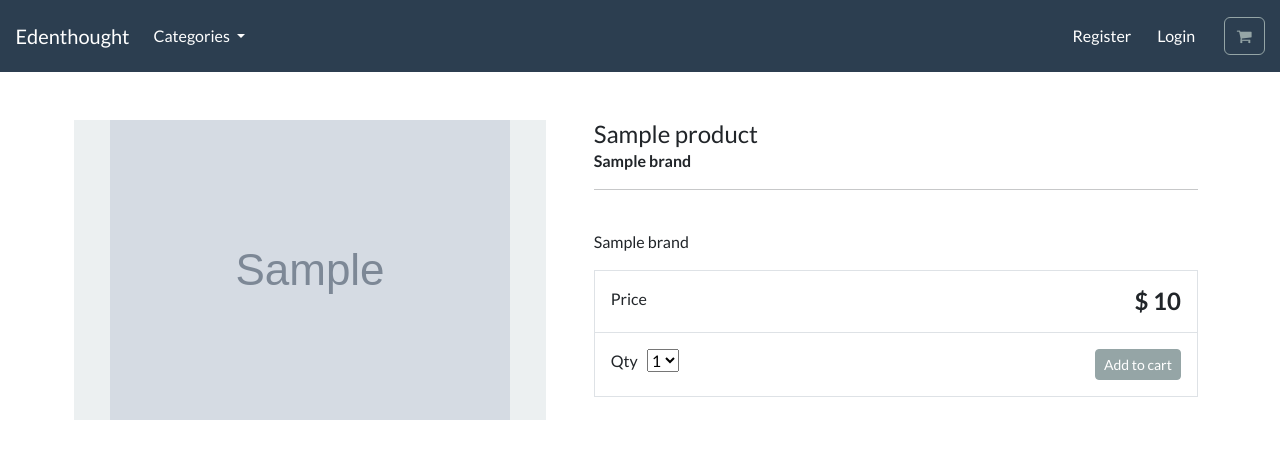
After one commit to eccololo/djshop, a Django app: template djshop/shop/templates/shop/product-info.html in a window 1280 px wide. The commit adds this page. Shown: the top 459 px of the page. Run offline with Django 3.2, Linux system fonts and the light colour scheme; the template is opened without the code that fills it: most values are stand-ins (such as "Sample title", 1, 10 or a date in 2020); grey boxes marked "Sample" are stand-in pictures; some libraries are stand-ins or nearby versions.

Commit message:
Add single product page.

```diff
--- a/djshop/shop/templates/shop/base.html
+++ b/djshop/shop/templates/shop/base.html
@@ -80,7 +80,7 @@
             </li>
             {% for category in all_categories %}
               <li>
-                <a class="dropdown-item" href=""> {{ category.name }} </a>
+                <a class="dropdown-item" href=""> {{ category.name | capfirst }} </a>
               </li>
             {% endfor %}
           </ul>
--- /dev/null
+++ b/djshop/shop/templates/shop/product-info.html
@@ -0,0 +1,77 @@
+{% extends "./base.html" %}
+{% load static %}
+
+{% block content %}
+
+<div class="container">
+  <main class="pt-5">
+    <div class="row g-3">
+      <div class="col-md-5 col-lg-5 order-md-first bg-light">
+        <img class="img-fluid mx-auto d-block" alt="Responsive image" src="{{ product.image.url }}" />
+        <!-- Product image -->
+      </div>
+
+      <div class="col-md-7 col-lg-7 ps-md-3 ps-lg-5">
+        <h1 class="mb-0 h4"> {{ product.title }} </h1>
+
+        <strong> {{ product.brand }} </strong>
+
+        <hr />
+
+        <br />
+
+        <p> {{ product.brand }} </p>
+
+        <div class="border">
+          <div class="col border-bottom">
+            <div class="row p-3">
+              <div class="col-6">Price</div>
+
+              <div class="col-6 text-end">
+                <span class="h4 fw-bold"
+                  >$
+                  {{ product.price }}
+                </span>
+              </div>
+            </div>
+          </div>
+
+          <div class="col">
+            <div class="row p-3">
+              <div class="col-6">
+                <label for="select">Qty</label>
+
+                &nbsp;
+
+                <select id="select">
+                  <option value="1">1</option>
+
+                  <option value="2">2</option>
+
+                  <option value="3">3</option>
+
+                  <option value="4">4</option>
+                </select>
+              </div>
+
+              <div class="col-6 text-end">
+                <button
+                  type="button"
+                  id="add-button"
+                  value=""
+                  class="btn btn-secondary btn-sm"
+                >
+                  Add to cart
+                </button>
+              </div>
+            </div>
+          </div>
+        </div>
+      </div>
+    </div>
+  </main>
+
+  <br />
+</div>
+
+{% endblock %}
--- a/djshop/shop/urls.py
+++ b/djshop/shop/urls.py
@@ -3,4 +3,5 @@ from . import views
 
 urlpatterns = [
     path('', views.shop, name="shop"),
+    path('product/<slug:slug>', views.product_info, name="product-info"),
 ]
```
Also changed, not shown: djshop/shop/views.py (+13 -0 lines).
